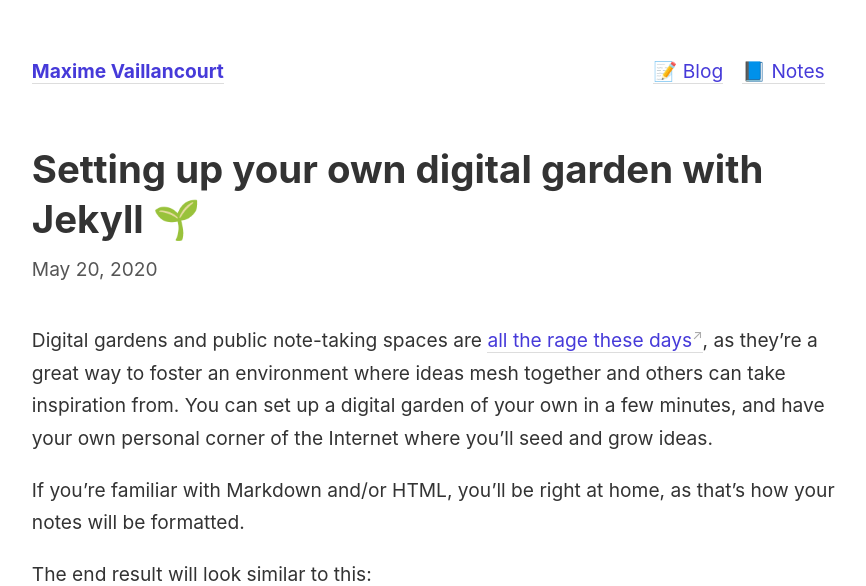
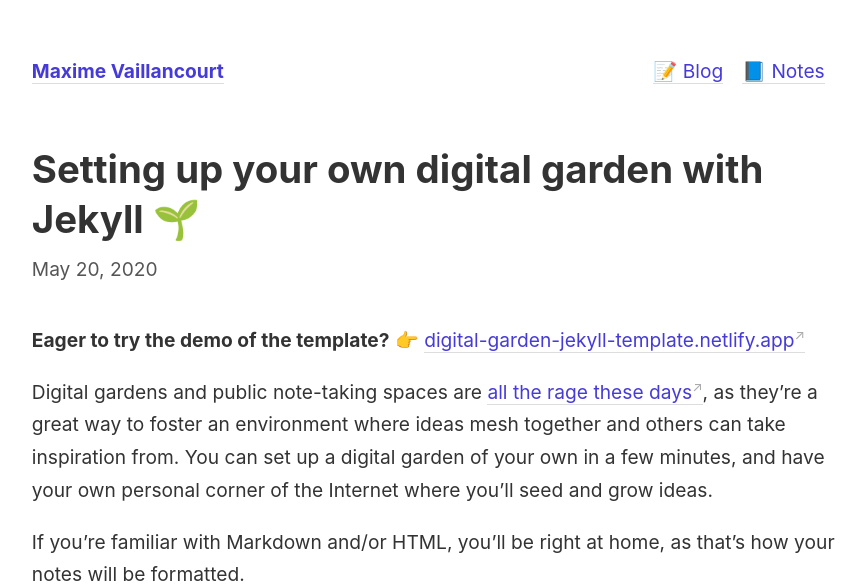
Before and after one commit to maximevaillancourt/maximevaillancourt.github.io, a Jekyll site: the page built from _posts/2020-05-20-setting-up-your-own-digital-garden-with-jekyll.md, in a window 1280 px wide and 900 px high, cut to the strip 0-586 px from the top of the window. Shown: the whole strip, without its empty margins (205-1071 px from the left). Built offline with Jekyll 4.4.1, drawn with Linux system fonts in a browser that asks for light colours.

Commit message:
Add link to template live demo

```diff
--- a/_posts/2020-05-20-setting-up-your-own-digital-garden-with-jekyll.md
+++ b/_posts/2020-05-20-setting-up-your-own-digital-garden-with-jekyll.md
@@ -5,6 +5,8 @@
 excerpt: Carve out your own space where you'll seed, cross-pollinate, and grow ideas.
 image: https://user-images.githubusercontent.com/8457808/82400515-7d026d80-9a25-11ea-83f1-3b9cb8347e07.png
 ---
+
+**Eager to try the demo of the template?** 👉 [digital-garden-jekyll-template.netlify.app](https://digital-garden-jekyll-template.netlify.app)
 
 Digital gardens and public note-taking spaces are [all the rage these days](https://twitter.com/ness_labs/status/1262778800649187330), as they're a great way to foster an environment where ideas mesh together and others can take inspiration from. You can set up a digital garden of your own in a few minutes, and have your own personal corner of the Internet where you'll seed and grow ideas.
 
```
